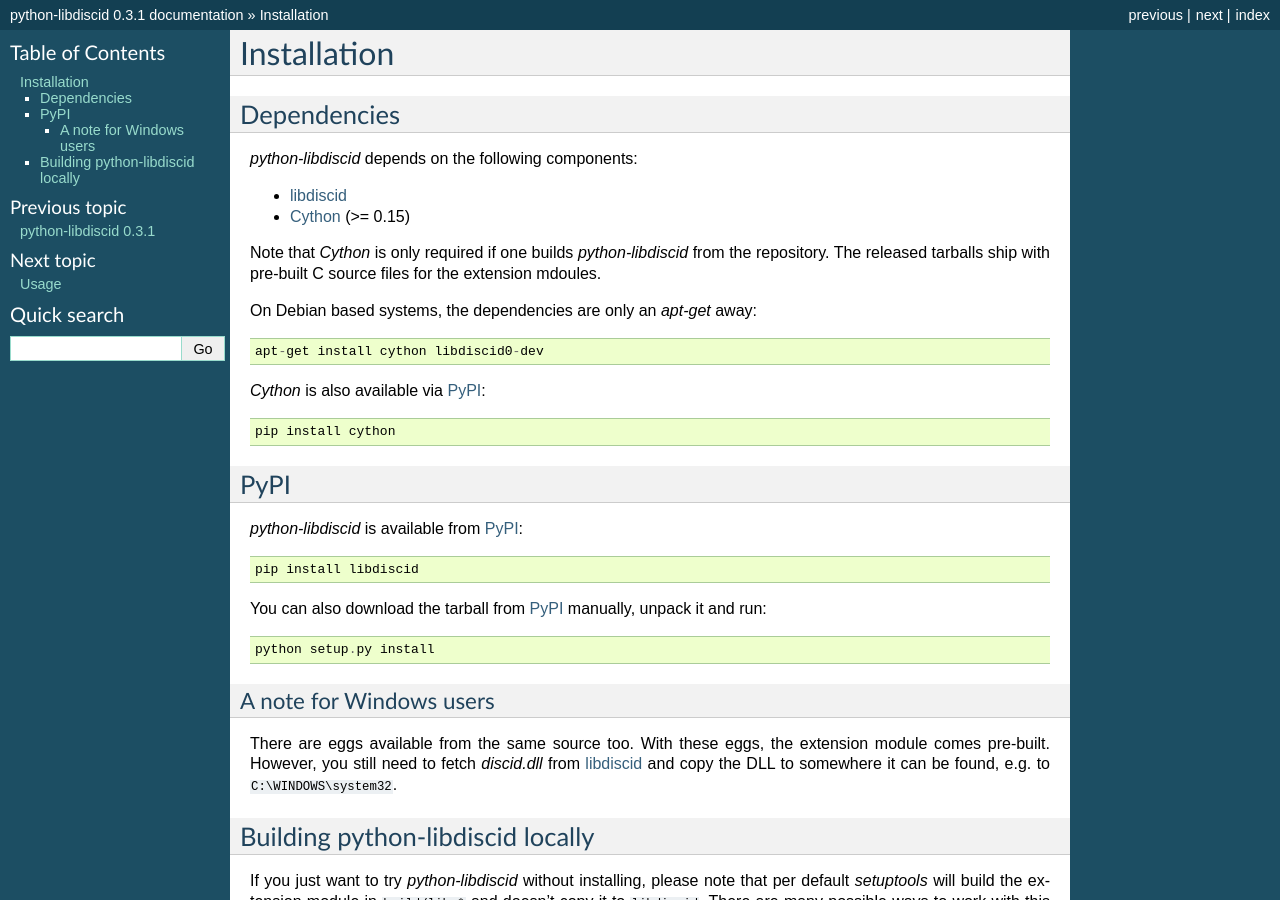
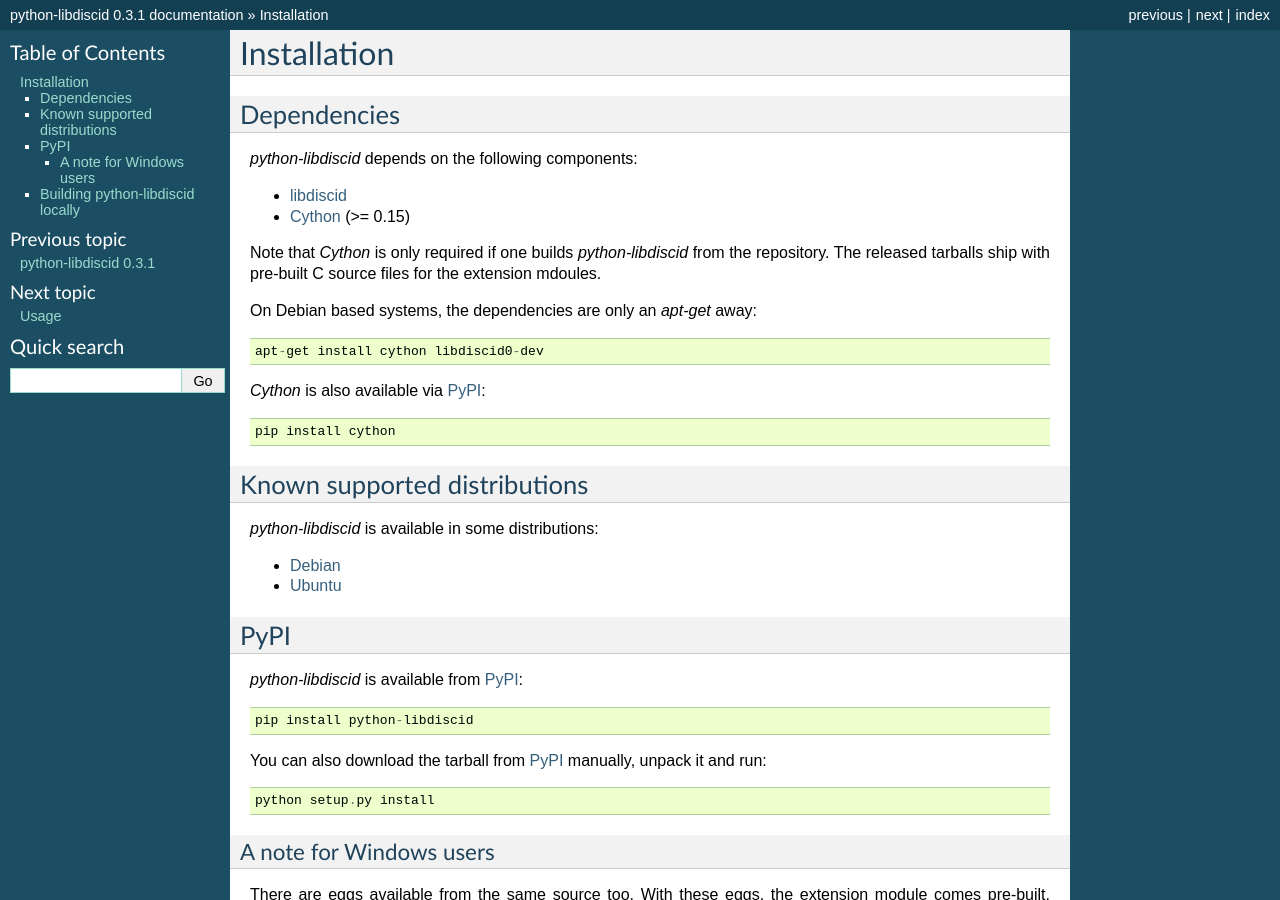
Before and after one commit to sebastinas/python-libdiscid, a Sphinx documentation site: the page built from docs/installation.rst, in a window 1280 px wide and 900 px high. Built offline with Sphinx 7.4.7, drawn with Linux system fonts in a browser that asks for light colours; the version number is read from the project's files by our own code.

Commit message:
Document known support distributions
Signed-off-by: Sebastian Ramacher <sebastian+dev@ramacher.at>

```diff
--- a/docs/installation.rst
+++ b/docs/installation.rst
@@ -24,12 +24,20 @@
 .. __: http://www.cython.org/
 .. __: https://pypi.python.org/pypi/Cython/
 
+Known supported distributions
+^^^^^^^^^^^^^^^^^^^^^^^^^^^^^
+
+`python-libdiscid` is available in some distributions:
+
+* `Debian <http://packages.debian.org/en/source/sid/python-libdiscid>`_
+* `Ubuntu <https://launchpad.net/ubuntu/+source/python-libdiscid>`_
+
 PyPI
 ^^^^
 
 `python-libdiscid` is available from `PyPI`__::
 
- pip install libdiscid
+ pip install python-libdiscid
 
 You can also download the tarball from `PyPI`__ manually, unpack
 it and run::
```
Also changed, not shown: README.rst (+10 -4 lines).
